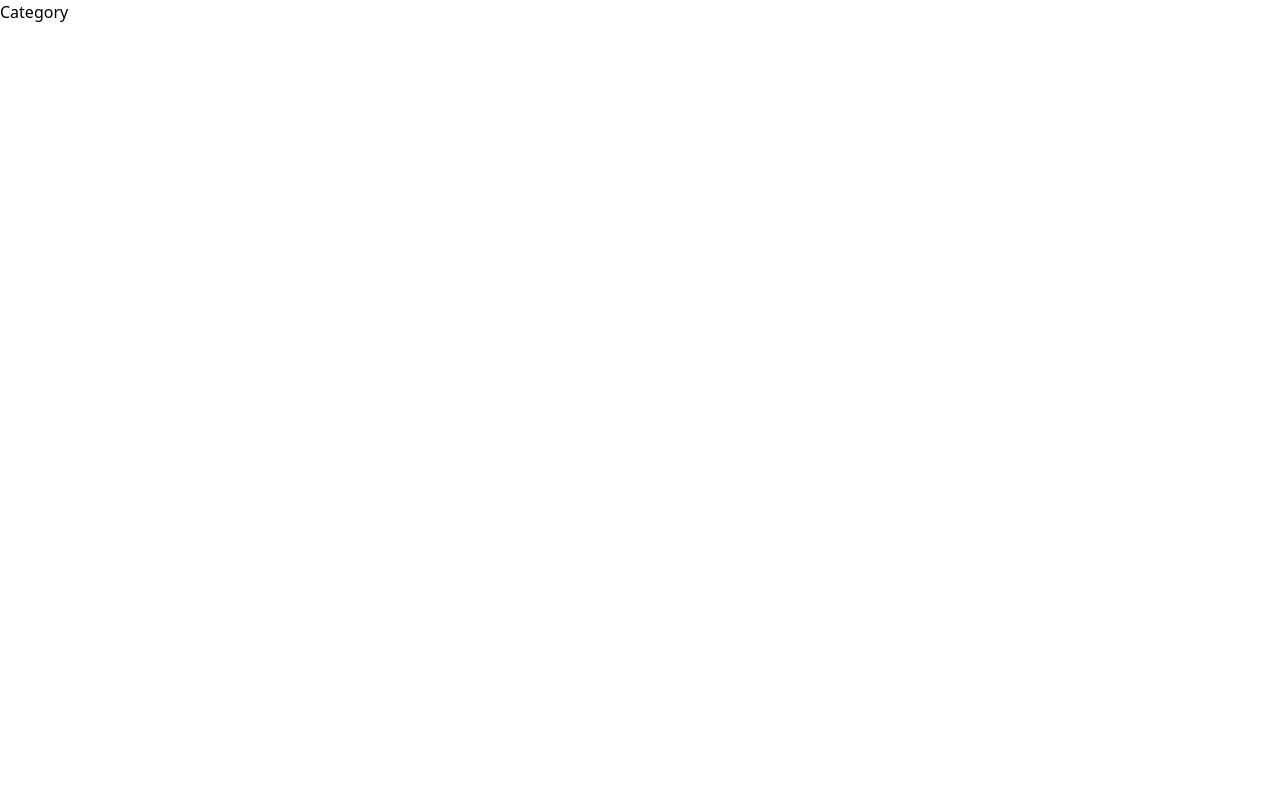
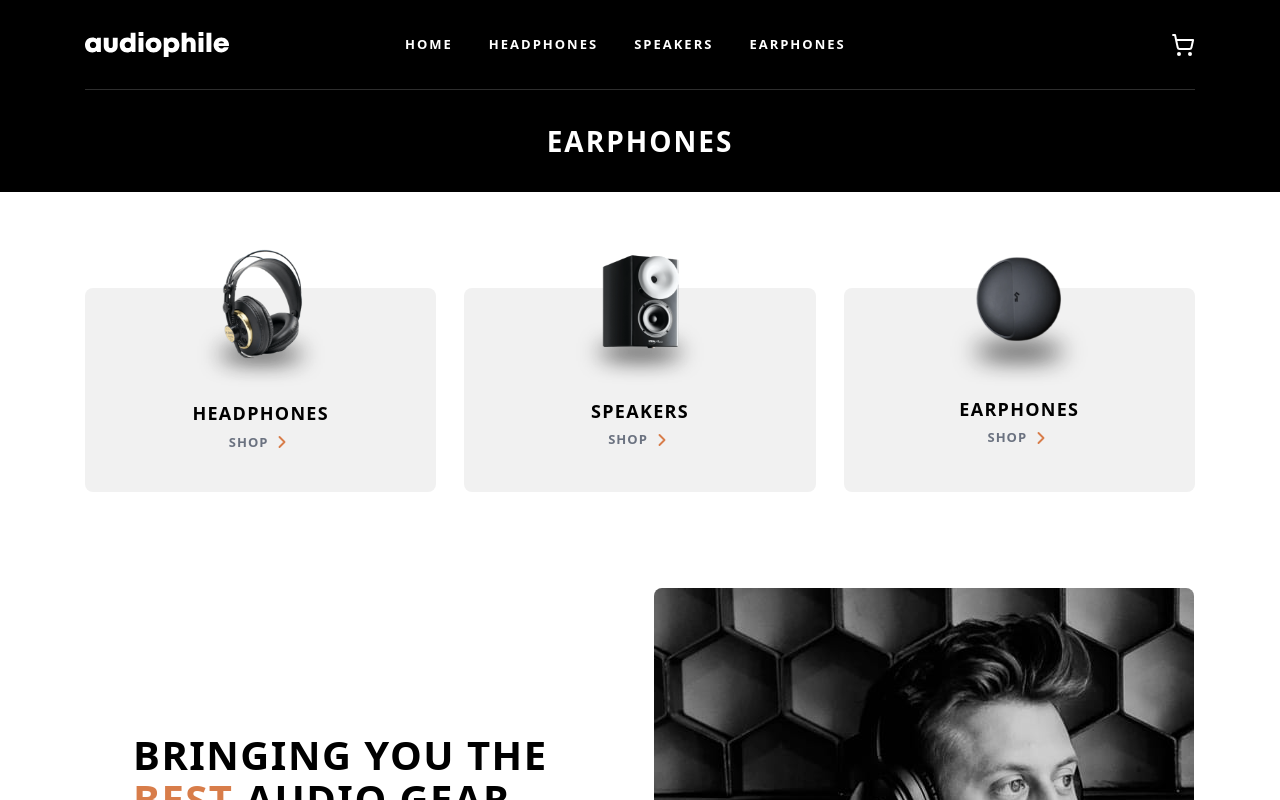
Before and after one commit to lanzmoncis/ecommerce, a Next.js app: page /earphones in a window 1280 px wide. Shown: the top 800 px of the page. Built offline with nearby package versions, Linux system fonts and the light colour scheme.

Commit message:
update nav links category for routing

```diff
--- a/app/[category]/page.tsx
+++ b/app/[category]/page.tsx
@@ -1,5 +1,17 @@
+import { SectionNav } from "@/components/sections/section-nav";
+import { CategoryHeader } from "@/components/sections/category-header";
+import { Footer } from "@/components/sections/footer";
+import { AboutSection } from "@/components/sections/about-section";
+
 const CategoryPage = () => {
-  return <div>Category</div>;
+  return (
+    <>
+      <CategoryHeader />
+      <SectionNav />
+      <AboutSection />
+      <Footer />
+    </>
+  );
 };
 
 export default CategoryPage;
--- /dev/null
+++ b/components/sections/category-header.tsx
@@ -0,0 +1,20 @@
+"use client";
+
+import { usePathname } from "next/navigation";
+import { NavLinks } from "@/components/ui/nav-links";
+
+export const CategoryHeader = () => {
+  const pathName = usePathname();
+  const name = pathName.slice(1);
+
+  return (
+    <div className="bg-black flex flex-col mb-24">
+      <div>
+        <NavLinks />
+      </div>
+      <div className="text-white uppercase py-8 text-custom-xl text-center">
+        {name}
+      </div>
+    </div>
+  );
+};
--- a/components/sections/hero.tsx
+++ b/components/sections/hero.tsx
@@ -5,7 +5,7 @@ import { NavLinks } from "@/components/ui/nav-links";
 
 export const Hero = () => {
   return (
-    <header className="bg-black-light relative flex flex-col h-[600px] mb-24 md:h-[768px]">
+    <header className="bg-black-light relative flex flex-col mb-24 h-[600px] md:h-[768px]">
       <div className="bg-[url('/images/home/mobile/image-header.jpg')] bg-cover bg-center bg-no-repeat w-full h-full absolute md:bg-[url('/images/home/tablet/image-header.jpg')] xl:bg-[url('/images/home/desktop/image-hero.jpg')]"></div>
       <div className="relative bg-black-light">
         <NavLinks />
@@ -15,9 +15,9 @@ export const Hero = () => {
           <div className="uppercase text-custom-overline text-gray-extraDark text-center">
             new product
           </div>
-          <h1 className="text-custom-title-text uppercase text-white text-center md:text-custom-4xl">
+          <h2 className="text-custom-title-text uppercase text-white text-center md:text-custom-4xl">
             xx99 mark ii headphones
-          </h1>
+          </h2>
           <p className="text-custom-base text-gray-extraDark text-center h-[75px] xl:text-left">
             Experience natural, lifelike audio and exceptional build quality
             made for the passionate music enthusiast.
--- a/components/sections/section-nav.tsx
+++ b/components/sections/section-nav.tsx
@@ -1,11 +1,13 @@
 "use client";
 
 import Image from "next/image";
+import { useRouter } from "next/navigation";
 import { ChevronRight } from "lucide-react";
 
 import { Button } from "@/components/ui/button";
 
 export const SectionNav = () => {
+  const router = useRouter();
   return (
     <section className="text-black max-w-[327px] mx-auto flex flex-col items-center justify-center gap-20 mb-24 md:flex-row md:max-w-[689px] md:gap-3 xl:max-w-[1110px] xl:gap-7">
       <div className="h-[165px] bg-gray-dark flex flex-col justify-center gap-2 items-center w-full rounded-lg xl:h-[204px]">
@@ -20,7 +22,12 @@ export const SectionNav = () => {
           <h3 className="text-custom-base font-bold tracking-[1.07px] uppercase xl:text-custom-md xl:tracking-[1.29px]">
             Headphones
           </h3>
-          <Button variant="ghost" size="sm" className="flex gap-1">
+          <Button
+            variant="ghost"
+            size="sm"
+            className="flex gap-1"
+            onClick={() => router.push("/headphones")}
+          >
             <div>shop</div>
             <ChevronRight size={20} strokeWidth={2.25} color="#D87D4A" />
           </Button>
@@ -39,7 +46,12 @@ export const SectionNav = () => {
           <h3 className="text-custom-base font-bold tracking-[1.07px] uppercase xl:text-custom-md xl:tracking-[1.29px]">
             Speakers
           </h3>
-          <Button variant="ghost" size="sm" className="flex gap-1">
+          <Button
+            variant="ghost"
+            size="sm"
+            className="flex gap-1"
+            onClick={() => router.push("/speakers")}
+          >
             <div>shop</div>
             <ChevronRight size={20} strokeWidth={2.25} color="#D87D4A" />
           </Button>
@@ -58,7 +70,12 @@ export const SectionNav = () => {
           <h3 className="text-custom-base font-bold tracking-[1.07px] uppercase xl:text-custom-md xl:tracking-[1.29px]">
             Earphones
           </h3>
-          <Button variant="ghost" size="sm" className="flex gap-1">
+          <Button
+            variant="ghost"
+            size="sm"
+            className="flex gap-1"
+            onClick={() => router.push("/earphones")}
+          >
             <div>shop</div>
             <ChevronRight size={20} strokeWidth={2.25} color="#D87D4A" />
           </Button>
--- a/components/ui/nav-links.tsx
+++ b/components/ui/nav-links.tsx
@@ -1,9 +1,29 @@
 "use client";
 
 import Image from "next/image";
+import Link from "next/link";
 import { Menu, ShoppingCart } from "lucide-react";
 
 import { useMediaQuery } from "@/hooks/use-media-query";
+
+const routes = [
+  {
+    href: "/",
+    name: "Home",
+  },
+  {
+    href: "/headphones",
+    name: "Headphones",
+  },
+  {
+    href: "/speakers",
+    name: "Speakers",
+  },
+  {
+    href: "/earphones",
+    name: "Earphones",
+  },
+];
 
 export const NavLinks = () => {
   const isExtraLargeScreens = useMediaQuery("(min-width: 1280px)");
@@ -26,18 +46,17 @@ export const NavLinks = () => {
           />
         </div>
         <ul className="hidden xl:flex gap-9 uppercase text-white text-custom-subtitle tracking-[2px]">
-          <li className="hover:text-orange cursor-pointer duration-300">
-            Home
-          </li>
-          <li className="hover:text-orange cursor-pointer duration-300">
-            Headphones
-          </li>
-          <li className="hover:text-orange cursor-pointer duration-300">
-            Speakers
-          </li>
-          <li className="hover:text-orange cursor-pointer duration-300">
-            Earphones
-          </li>
+          {routes.map((route, index) => (
+            <li key={index}>
+              <Link
+                href={route.href}
+                key={route.name}
+                className="hover:text-orange cursor-pointer duration-300"
+              >
+                {route.name}
+              </Link>
+            </li>
+          ))}
         </ul>
       </div>
       <div>
```
